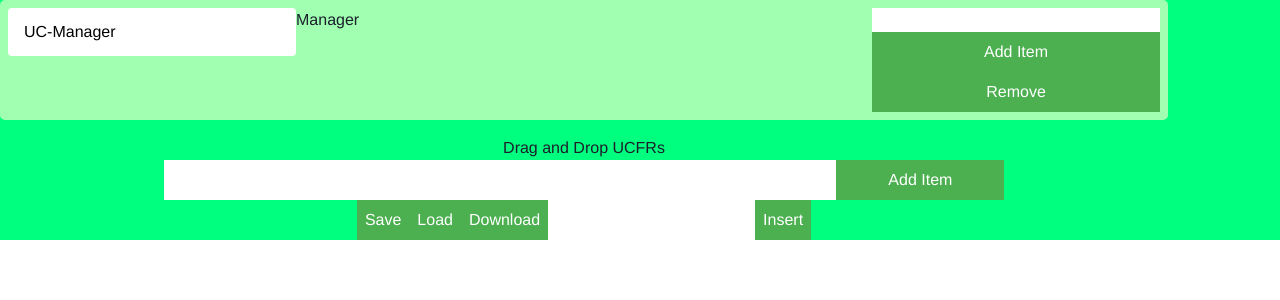
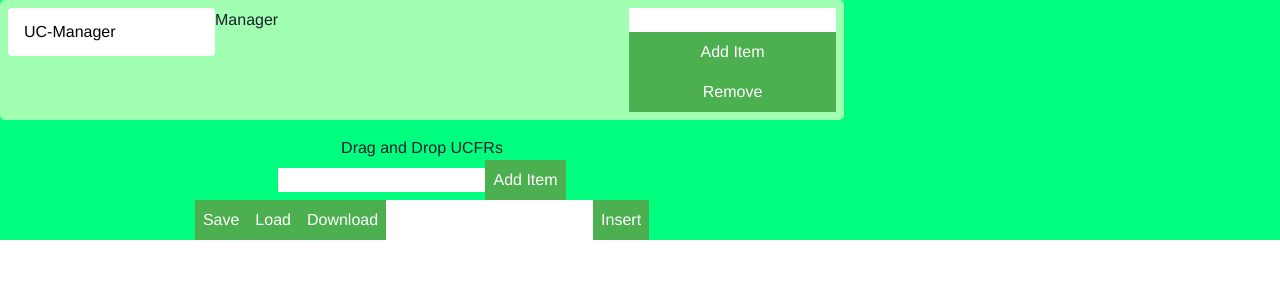
Before and after one commit to mikhael-dantas/tests_provider_front, a Next.js app: page / in a window 1280 px wide. Shown: the top 300 px of the page. Built offline with nearby package versions, Linux system fonts and the light colour scheme.

Commit message:
style adjustment

```diff
--- a/src/style.css
+++ b/src/style.css
@@ -1,6 +1,7 @@
 :root {
    --background-gradient: linear-gradient(30deg, #f39c12 30%, #f1c40f);
-   --gray: #fff;
+   --button-color: #4CAF50;
+   --button-color-hover: #3e8e41;
    --darkgray: #fff;
 }
 
@@ -10,7 +11,7 @@
    z-index: 0;
 }
 
-.drag-item {
+/* .drag-item {
    background: #e0ffe0;
    border-radius: 10px;
    box-shadow: 0 0 10px 2px #d0d0d0;
@@ -26,22 +27,22 @@
    display: grid;
    grid-template-columns: 1fr 10fr 2fr 2fr;
    align-items: center;
-}
+} */
 
 .button {
-   background-color: #4CAF50; /* Green */
+   background-color: var(--button-color);
    border: none;
-   color: white;
    padding: .5rem;
    text-align: center;
    text-decoration: none;
    display: inline-block;
    font-size: 16px;
    cursor: pointer;
+   color: white;
 }
 
 .button:hover {
-   background-color: #3e8e41;
+   background-color: var(--button-color-hover);
 }
 
 .select {
@@ -58,44 +59,20 @@
    background-image: none;
    cursor: pointer;
    max-width: 18rem;
-   width: 6rem;
-}
-/* Remove IE arrow */
-.select::-ms-expand {
-   display: none;
-}
-/* Custom Select wrapper */
-.select {
    position: relative;
    display: flex;
-   width: 20em;
    height: 3em;
    border-radius: .25em;
    overflow: hidden;
 }
-/* Arrow */
-.select::after {
-   content: '\25BC';
-   position: absolute;
-   top: 0;
-   right: 0;
-   padding: 1em;
-   background-color: #34495e;
-   transition: .25s all ease;
-   pointer-events: none;
-}
-/* Transition */
-.select:hover::after {
-   color: #f39c12;
-}
 
-.dependencies-list {
+/* .dependencies-list {
    display: grid;
    grid-template-columns: 1fr 1fr;
    margin-top: .5rem;
-}
+} */
 
-.dependency {
+/* .dependency {
    padding: .2rem;
    font-size: .85rem;
    margin: .1rem;
@@ -116,4 +93,4 @@
    margin: 0 auto;
    background-color: #34495e;
    justify-content: space-between;
-}
+} */
```
